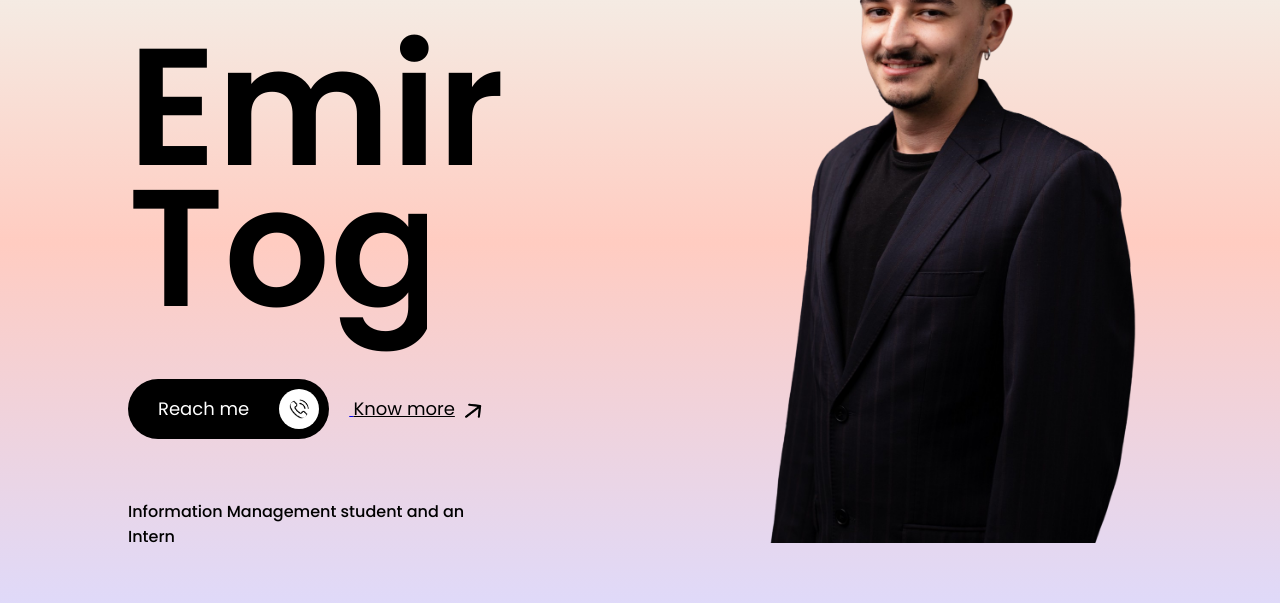
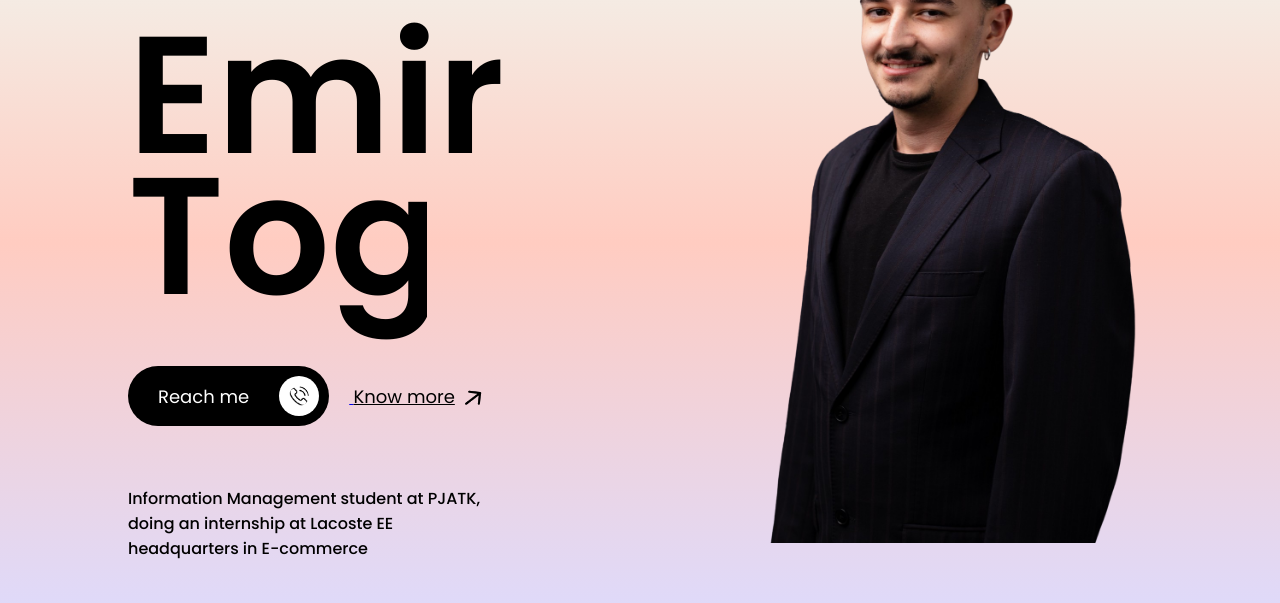
Before and after one commit to emirtogay/PersonalWebsite, a plain HTML site: page index.html in a window 1280 px wide. Shown: the part 157-760 px from the top of the page. Drawn offline with Linux system fonts and the light colour scheme.

Commit message:
Update index.html

```diff
--- a/index.html
+++ b/index.html
@@ -4,6 +4,7 @@
     <meta name="viewport" content="width=device-width, initial-scale=1.0">
     <title>EmirTogay</title>
     <link rel="stylesheet" href="style.css">
+    <link rel="stylesheet" href="mobile.css" media="only screen and (max-width: 768px)">
     <link rel="preconnect" href="https://fonts.googleapis.com">
     <link rel="preconnect" href="https://fonts.gstatic.com" crossorigin>
     <link href="https://fonts.googleapis.com/css2?family=Poppins:wght@400;500;600&display=swap" rel="stylesheet">
@@ -50,9 +51,11 @@
             <a href="tel:+1234567890">
             <button class="btn-dark">Reach me <img src="images/phone.png" alt=""></button>
             </a>
+            <a href="https://pja.edu.pl/" target="_blank" rel="noopener noreferrer">
             <button class="btn-light">Know more <img src="images/arrow-black.png" alt=""></button>
+            </a>
         </div>
-        <p>Information Management student and an Intern</p>
+        <p>Information Management student at PJATK, doing an internship at Lacoste EE headquarters in E-commerce</p>
     </div>
     <img src="images/emir.png" alt="" class="emir-img">
 </div>
```
